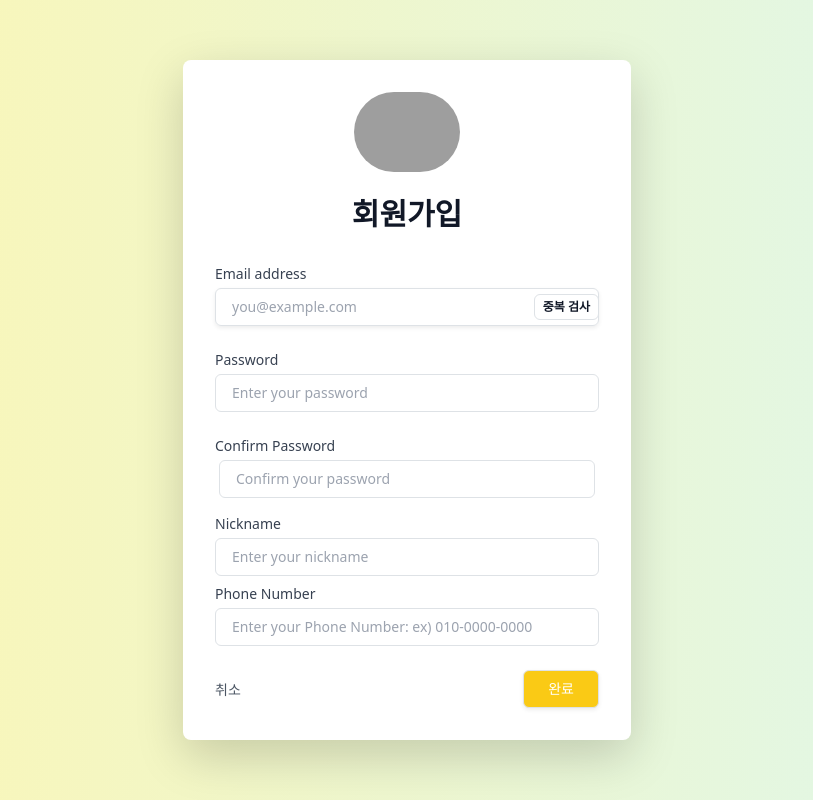
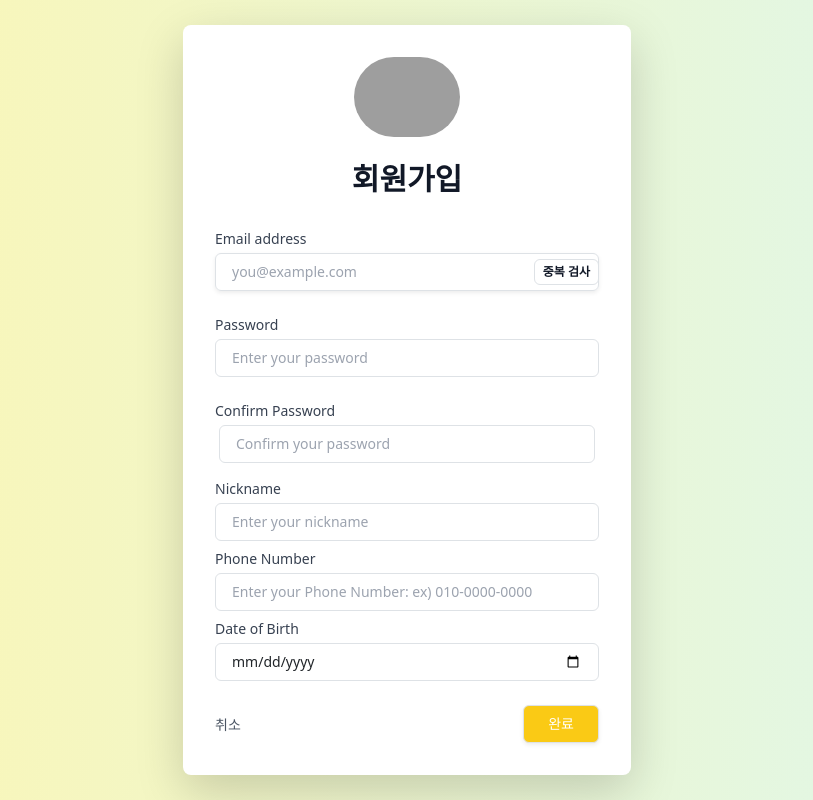
Before and after one commit to popop25/PDA-mini-macbook, a React (Create React App) app in the folder front/: page /signup in a window 1280 px wide. Shown: the whole page, without its empty margins (233-1046 px from the left). Built offline with nearby package versions, Linux system fonts and the light colour scheme; grey boxes are pictures that could not be loaded.

Commit message:
회원가입시 달력 추가

```diff
--- a/front/src/Home/Signup.jsx
+++ b/front/src/Home/Signup.jsx
@@ -114,6 +114,22 @@
                 placeholder="Enter your Phone Number: ex) 010-0000-0000"
               />
             </div>
+            <label
+              htmlFor="dateOfBirth"
+              className="block text-sm font-medium leading-5 text-gray-700 mt-2"
+            >
+              Date of Birth
+            </label>
+            <div className="mt-1">
+              <input
+                id="dateOfBirth"
+                name="dateOfBirth"
+                type="date"
+                required
+                className="appearance-none block w-full px-3 py-2 border border-gray-300 rounded-md placeholder-gray-400 focus:outline-none focus:ring-indigo-500 focus:border-indigo-500 sm:text-sm"
+                placeholder="yyyy-mm-dd"
+              />
+            </div>
           </div>
 
           <div className="flex justify-between items-center">
```
